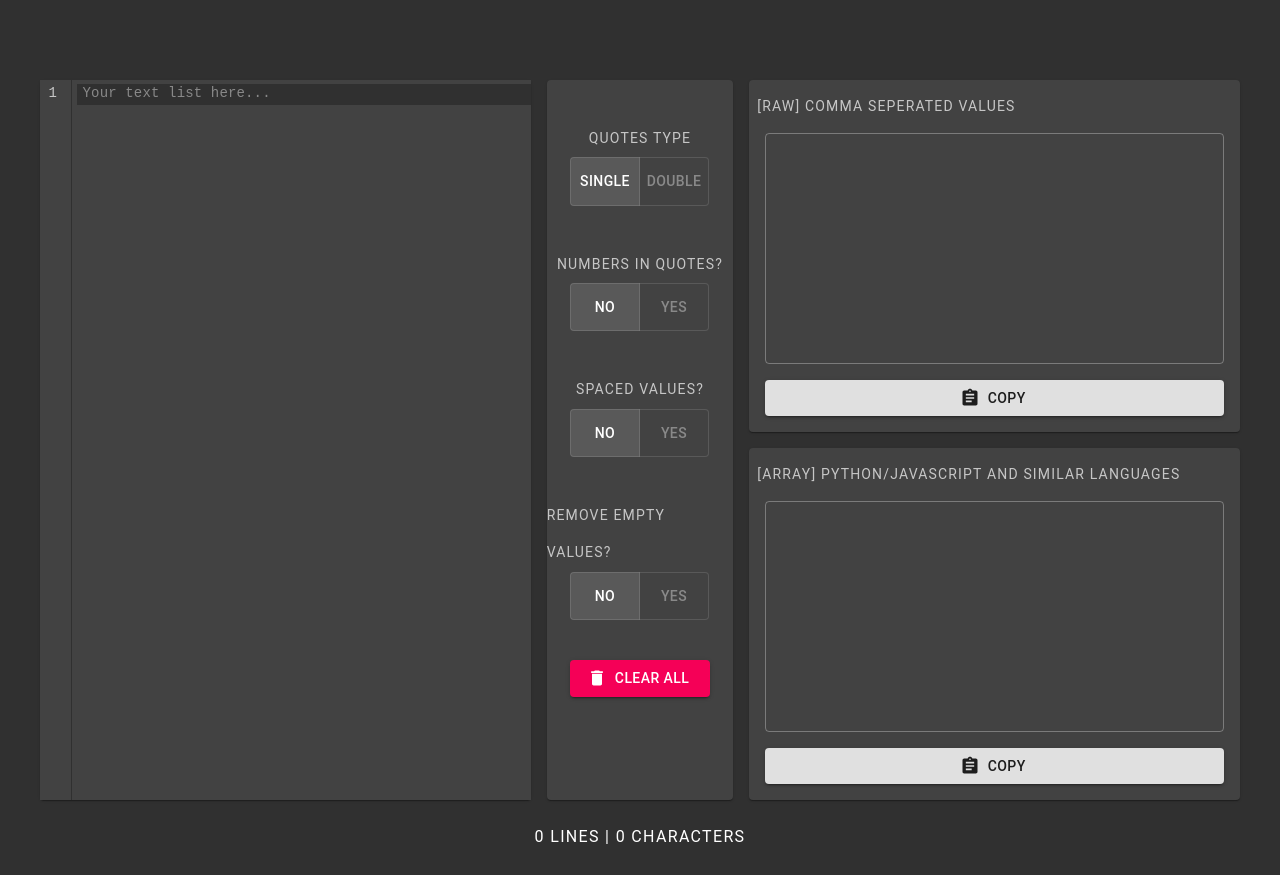
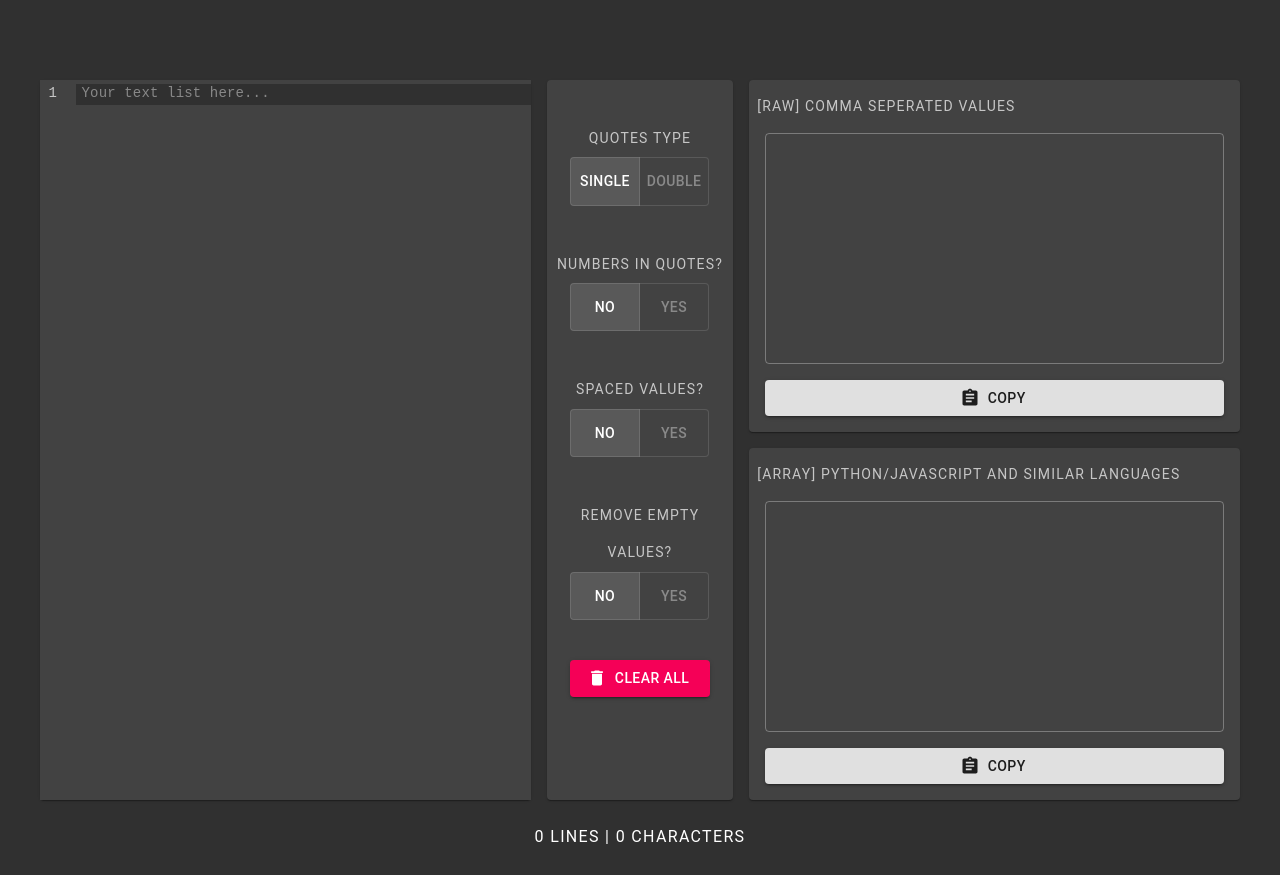
Before and after one commit to moe9195/parser, a React (Create React App) app: page / in a window 1280 px wide. Built offline with nearby package versions, Linux system fonts and the light colour scheme.

Commit message:
More fixes to styling, specifically when on smaller screens.

```diff
--- a/src/Components/Settings.js
+++ b/src/Components/Settings.js
@@ -28,7 +28,8 @@ const useStyles = makeStyles((theme) => ({
     width: '50%'
   },
   description: {
-    fontSize: '14px'
+    fontSize: '14px',
+    textAlign: 'center'
   },
   deleteButton: {
     width: '75%'
--- a/src/Components/Window.js
+++ b/src/Components/Window.js
@@ -67,7 +67,7 @@ const Window = () => {
   return (
     <div className={classes.root}>
       <Grid container spacing={2}>
-        <Grid item xs={5}>
+        <Grid item xs={12} md={5}>
           <Paper className={classes.column}>
             <InputField
               setCount={setCount}
@@ -76,7 +76,7 @@ const Window = () => {
             />
           </Paper>
         </Grid>
-        <Grid item xs={2}>
+        <Grid item xs={12} md={2}>
           <Paper className={classes.column}>
             <Settings
               numInQuotes={numInQuotes}
@@ -91,7 +91,7 @@ const Window = () => {
             />
           </Paper>
         </Grid>
-        <Grid className={classes.column} item xs={5}>
+        <Grid className={classes.column} item xs={12} md={5}>
           {
             ['csv', 'arr'].map((language) => (
               <Paper className={classes.result}>
--- a/src/Styles/App.css
+++ b/src/Styles/App.css
@@ -18,10 +18,11 @@ textarea {
 }
 
 .cm-cursorLayer, .cm-content {
-  caret-color: white!important;
+  margin-right: 4px;
+  caret-color: #ffffff!important;
 }
 
 .cm-gutters {
-  border-right: solid 1px #303030 !important;
+  border-right: solid 0px #303030 !important;
   margin-right: 5px
 }
```
